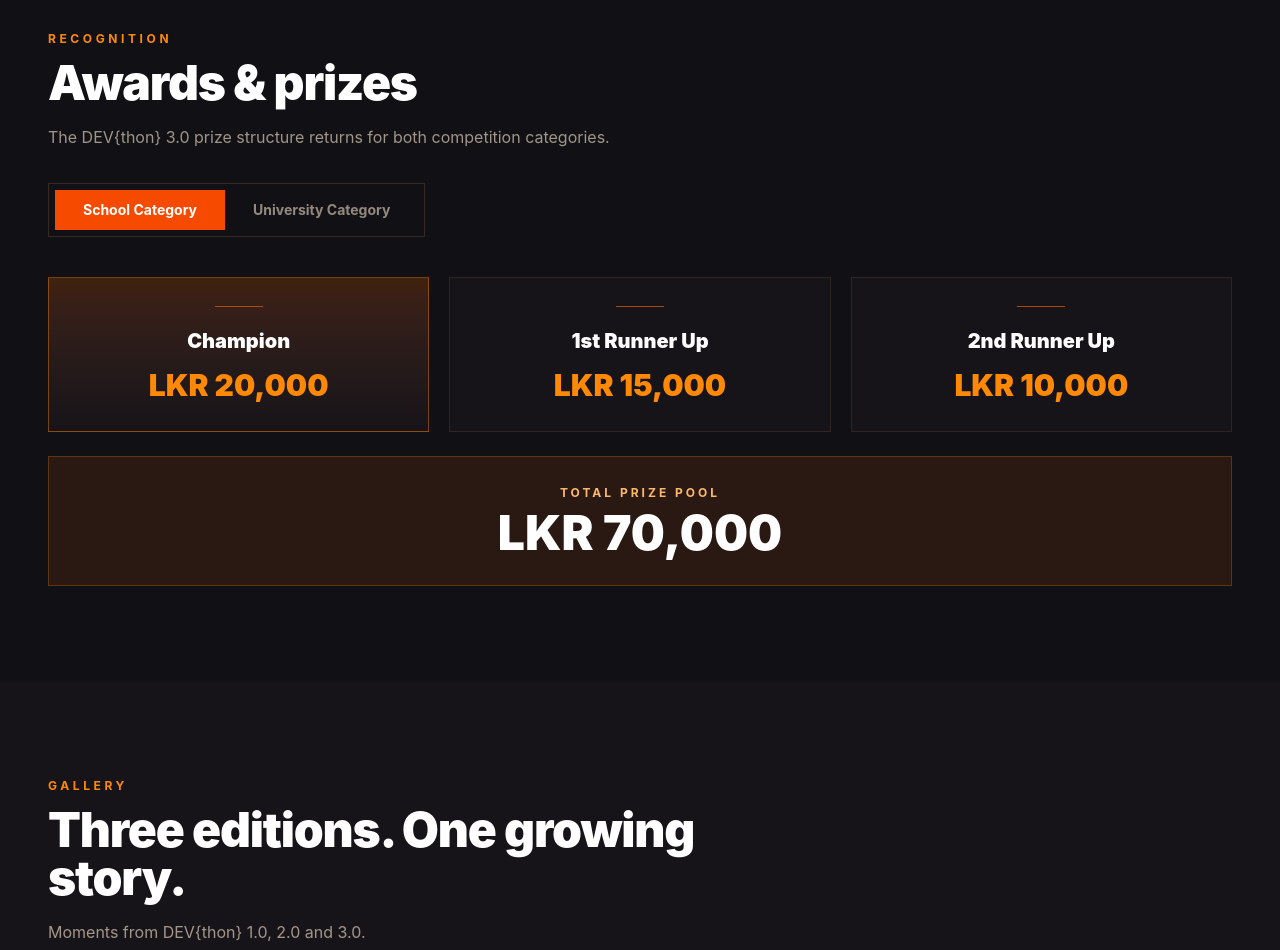
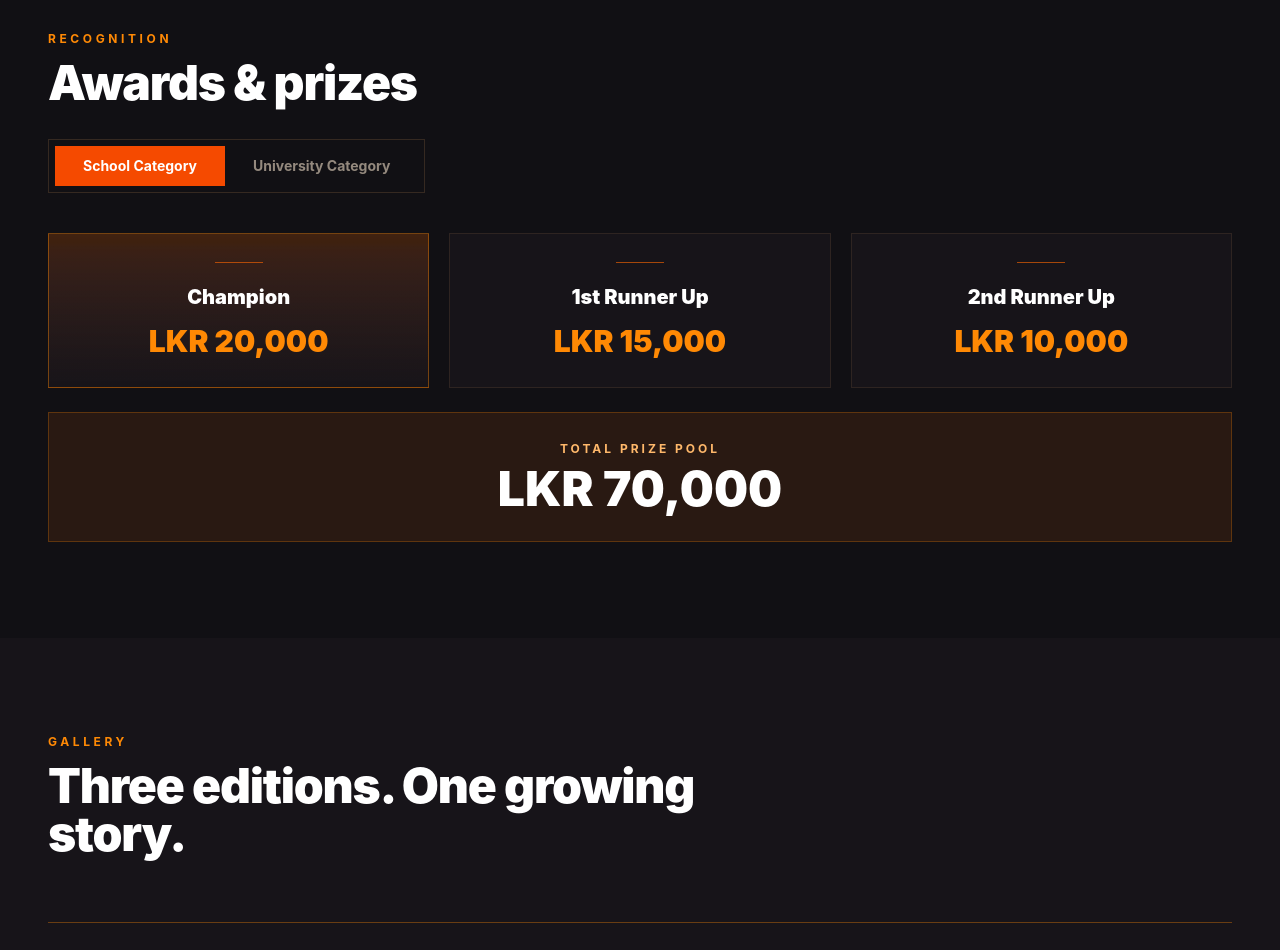
Before and after one commit to hirunjayalath/devthon-4.0-web, a React (Vite) app: page / in a window 1280 px wide. Shown: the part 3440-4390 px from the top of the page. Built offline with nearby package versions, Linux system fonts and the light colour scheme.

Commit message:
Simplify gallery and prize headings

```diff
--- a/src/EventSections.tsx
+++ b/src/EventSections.tsx
@@ -147,7 +147,6 @@ export function PrizePool() {
         <div className="mb-8 max-w-2xl">
           <p className="mb-3 text-xs font-bold uppercase tracking-[0.3em] text-orange-400">Recognition</p>
           <h2 className="text-3xl font-black tracking-tight md:text-5xl">Awards & prizes</h2>
-          <p className="mt-4 leading-7 text-orange-100/60">The DEV{'{thon}'} 3.0 prize structure returns for both competition categories.</p>
         </div>
 
         <CategoryTabs active={category} onChange={setCategory} />
--- a/src/GallerySection.tsx
+++ b/src/GallerySection.tsx
@@ -88,7 +88,6 @@ export function GallerySection() {
         <div className="mb-16 max-w-2xl">
           <p className="mb-3 text-xs font-bold uppercase tracking-[0.3em] text-orange-400">Gallery</p>
           <h2 className="text-3xl font-black tracking-tight md:text-5xl">Three editions. One growing story.</h2>
-          <p className="mt-4 text-base leading-7 text-orange-100/60">Moments from DEV{'{thon}'} 1.0, 2.0 and 3.0.</p>
         </div>
 
         <div className="space-y-20">
```
